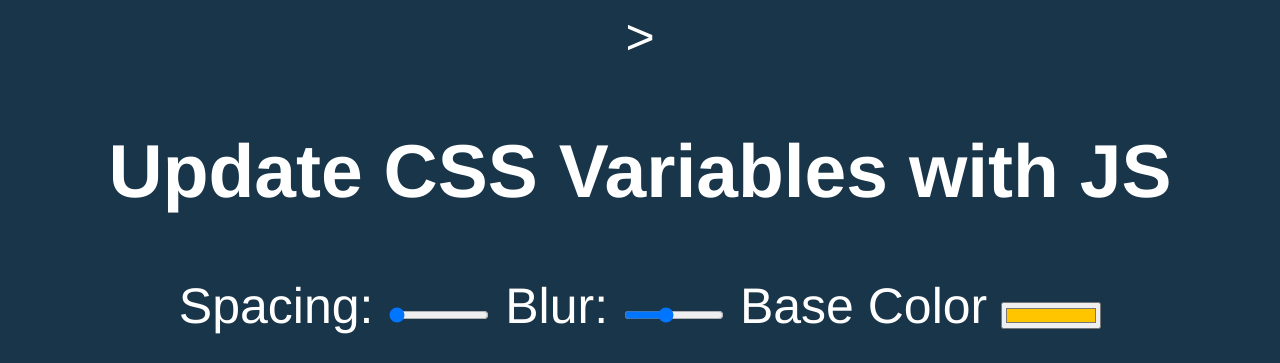
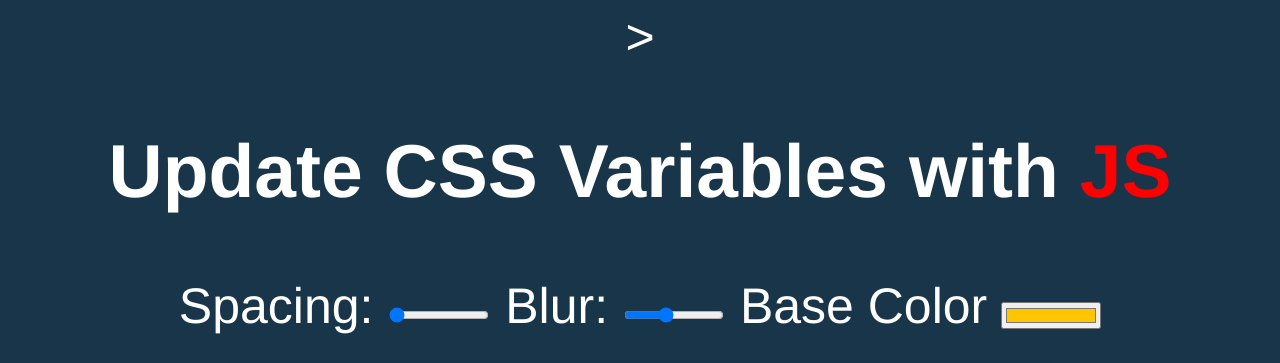
Before and after one commit to nsdumanlife/playing-with-css-variables-with-js, a plain HTML site: page index.html in a window 1280 px wide. Shown: the top 363 px of the page. Drawn offline with Linux system fonts and the light colour scheme.

Commit message:
Add variables, img codes

```diff
--- a/stylesheets/styles.css
+++ b/stylesheets/styles.css
@@ -1,6 +1,17 @@
- /*
-      misc styles, nothing to do with CSS variables
-    */
+:root {
+  --spacing: 10px;
+  --base: red;
+  --blur: 10px;
+}
+
+img{
+  padding: var(--spacing);
+  background: var(--base);
+  filter: blur(var(--blur));
+}
+.hl{
+  color: var(--base)
+}
 
 body {
   text-align: center;
```
Lines whose indentation alone changed are shown as unchanged.
